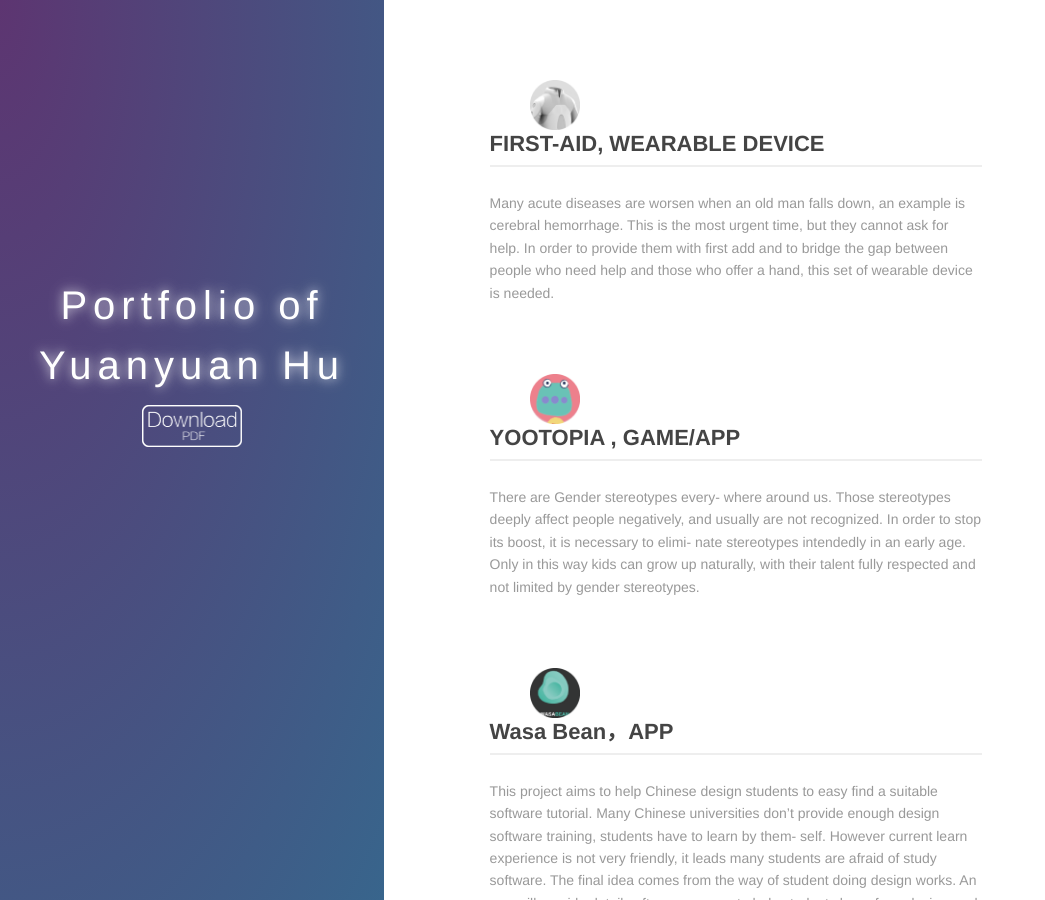
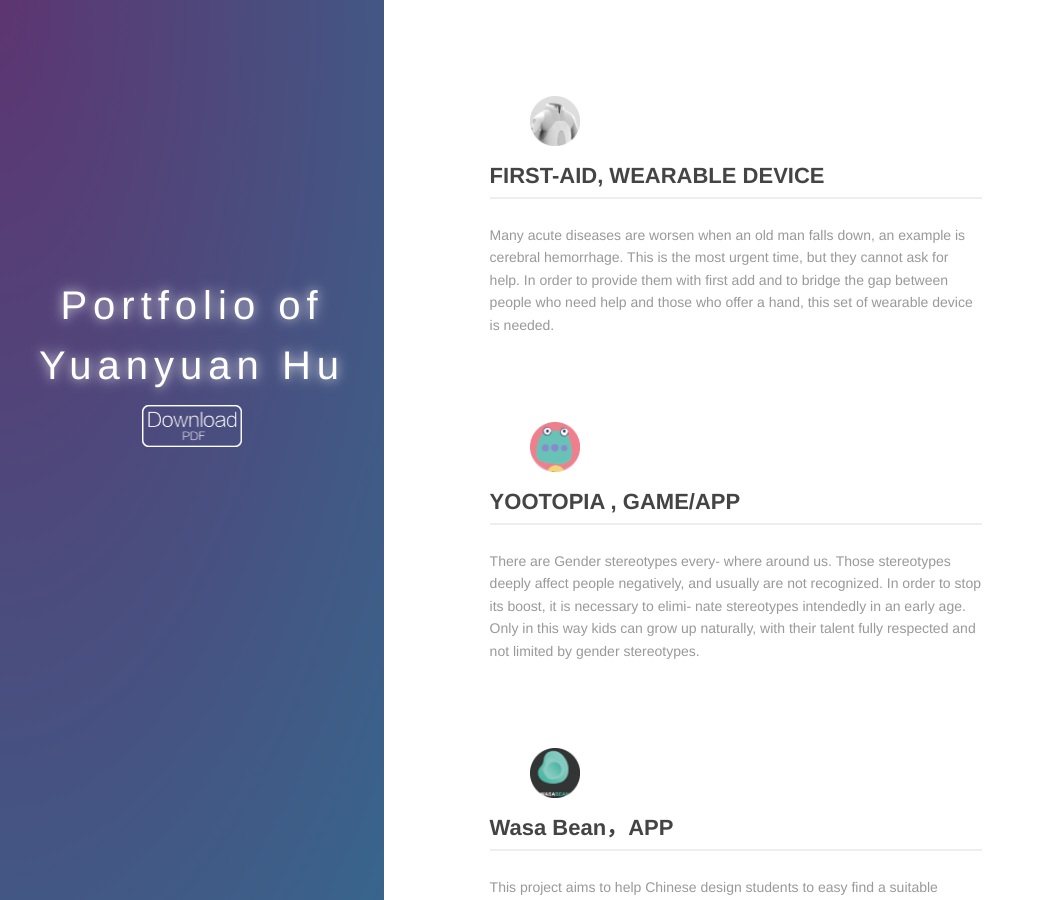
Before and after one commit to yuanyuanhu96/Potfolio-Archive, a Jekyll site: the page built from index.md, in a window 1280 px wide and 900 px high. Shown: the whole window, without its empty margins (0-1045 px from the left). Built offline with Jekyll 4.4.1, drawn with Linux system fonts in a browser that asks for light colours.

Commit message:
Update index.md

```diff
--- a/index.md
+++ b/index.md
@@ -18,7 +18,12 @@ layout: default
       <ul class="artical-list">
         {% for post in site.categories.blog %}
         <li>
-          <a href="{{ post.url }}" target="_blank">{{ post.icon }}</a><a href="{{ post.url }}" class="title">{{ post.title }}</a>
+        <div class="project-icon">
+          <a href="{{ post.url }}" target="_blank">{{ post.icon }}</a>
+        </div>
+        <div class="project-title">
+          <a href="{{ post.url }}" class="title">{{ post.title }}</a>
+        </div>
           <div class="title-desc">{{ post.description }}</div>
         </li>
         {% endfor %}
```
